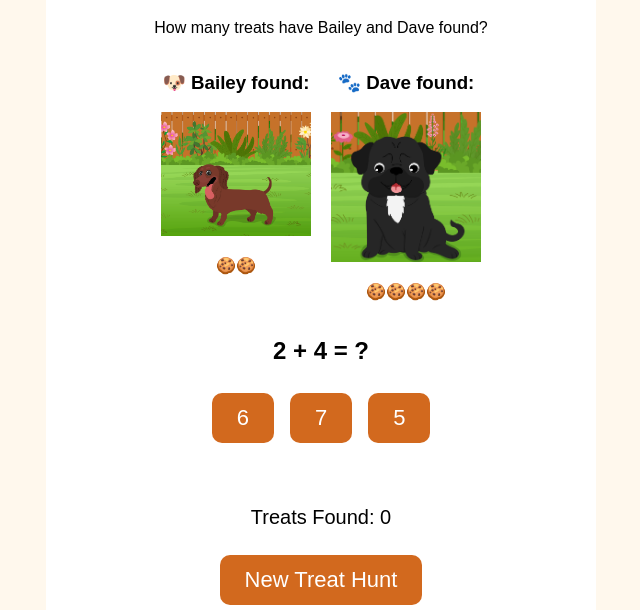
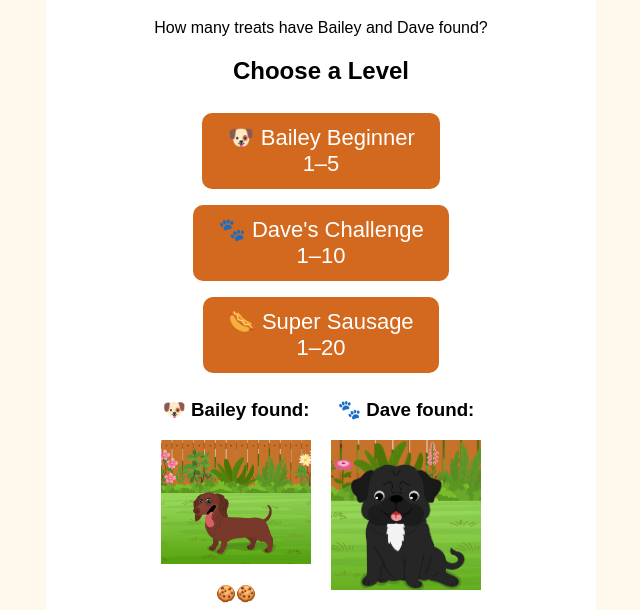
Before and after one commit to BaileyandDave/BaileyandDave, a plain HTML site: page treat-counter.html in a window 1280 px wide. Shown: the part 152-762 px from the top of the page, without its empty margins (319-959 px from the left). Drawn offline with Linux system fonts and the light colour scheme.

Commit message:
Add level selection and update question logic

```diff
--- a/treat-counter.html
+++ b/treat-counter.html
@@ -115,11 +115,43 @@ Treats Found: <span id="score">0</span>
 
 let score = 0;
 let answer = 0;
+let maxTreats = 5;
 
+/* CREATE THE LEVEL BUTTONS */
+const levelBox = document.createElement("div");
+
+levelBox.innerHTML =
+    "<h2>Choose a Level</h2>" +
+    "<button onclick='setLevel(5, \"Bailey Beginner\")'>🐶 Bailey Beginner<br>1–5</button>" +
+    "<button onclick='setLevel(10, \"Dave's Challenge\")'>🐾 Dave's Challenge<br>1–10</button>" +
+    "<button onclick='setLevel(20, \"Super Sausage\")'>🌭 Super Sausage<br>1–20</button>";
+
+document.getElementById("dogs").parentNode.insertBefore(
+    levelBox,
+    document.getElementById("dogs")
+);
+
+
+/* CHANGE DIFFICULTY */
+function setLevel(max, name) {
+
+    maxTreats = max;
+    score = 0;
+
+    document.getElementById("score").innerText = score;
+
+    document.getElementById("message").innerText =
+        "🎮 " + name + " selected!";
+
+    newQuestion();
+}
+
+
+/* CREATE A NEW QUESTION */
 function newQuestion(){
 
-    let bailey = Math.floor(Math.random()*6)+1;
-    let dave = Math.floor(Math.random()*6)+1;
+    let bailey = Math.floor(Math.random() * maxTreats) + 1;
+    let dave = Math.floor(Math.random() * maxTreats) + 1;
 
     answer = bailey + dave;
 
@@ -145,9 +177,8 @@ function newQuestion(){
 
         "</div>";
 
-    document.getElementById("question").innerHTML =
+    document.getElementById("question").innerText =
         bailey + " + " + dave + " = ?";
-
 
     let options = [
         answer,
@@ -157,40 +188,41 @@ function newQuestion(){
 
     options.sort(() => Math.random() - 0.5);
 
-
     let buttons = "";
 
     options.forEach(function(number){
 
         buttons +=
-        "<button onclick='checkAnswer(" + number + ")'>"
-        + number +
+            "<button onclick='checkAnswer(" +
+            number +
+            ")'>" +
+            number +
             "</button>";
 
     });
 
     document.getElementById("answers").innerHTML = buttons;
 
-    document.getElementById("message").innerHTML="";
-
+    document.getElementById("message").innerText = "";
 }
 
 
+/* CHECK THE CHILD'S ANSWER */
 function checkAnswer(number){
 
-    if(number == answer){
+    if(number === answer){
 
         score++;
 
-        document.getElementById("score").innerHTML = score;
+        document.getElementById("score").innerText = score;
 
-        document.getElementById("message").innerHTML =
+        document.getElementById("message").innerText =
             "🎉 Well done! Bailey and Dave found the treats!";
 
     }
     else{
 
-        document.getElementById("message").innerHTML =
+        document.getElementById("message").innerText =
             "🐶 Not quite! Have another try!";
 
     }
@@ -198,10 +230,14 @@ function checkAnswer(number){
 }
 
 
+/* START GAME */
 newQuestion();
 
 </script>
 
 
+
+
+
 </body>
 </html>
```
Lines whose indentation alone changed are shown as unchanged.
